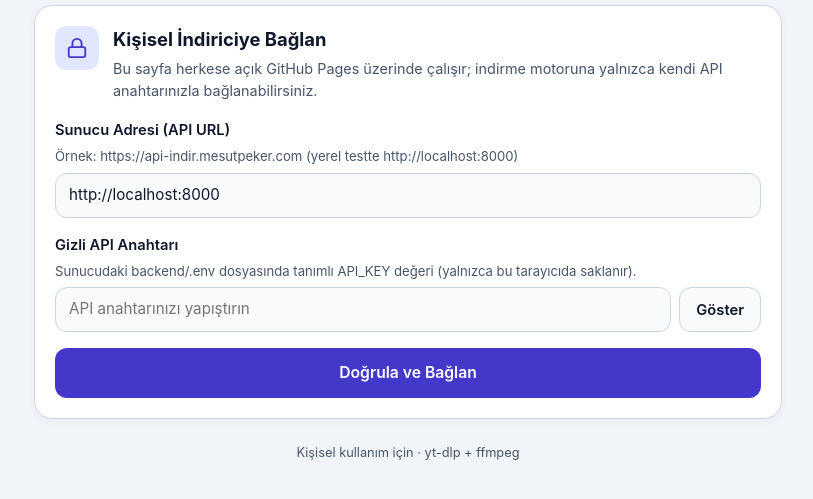
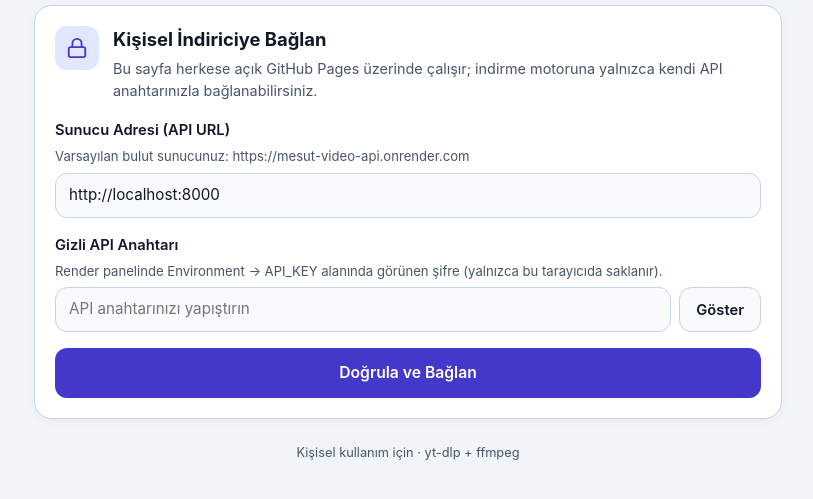
Before and after one commit to mesutpeker/indir, a plain HTML site: page frontend/index.html in a window 1280 px wide. Shown: the part 85-584 px from the top of the page, without its empty margins (232-1045 px from the left). Drawn offline with Linux system fonts and the light colour scheme.

Commit message:
Point frontend UI hints to Render cloud backend

```diff
--- a/frontend/index.html
+++ b/frontend/index.html
@@ -71,7 +71,7 @@
           <div class="field">
             <label for="auth-api-url">Sunucu Adresi (API URL)</label>
             <span id="auth-api-url-hint" class="hint">
-              Örnek: https://api-indir.mesutpeker.com (yerel testte http://localhost:8000)
+              Varsayılan bulut sunucunuz: https://mesut-video-api.onrender.com
             </span>
             <input
               id="auth-api-url"
@@ -80,7 +80,7 @@
               required
               pattern="https?://.+"
               autocomplete="url"
-              placeholder="https://api-indir.mesutpeker.com"
+              placeholder="https://mesut-video-api.onrender.com"
               aria-describedby="auth-api-url-hint"
               data-error="auth-api-url-error"
             >
@@ -92,7 +92,7 @@
           <div class="field">
             <label for="auth-api-key">Gizli API Anahtarı</label>
             <span id="auth-api-key-hint" class="hint">
-              Sunucudaki backend/.env dosyasında tanımlı API_KEY değeri (yalnızca bu tarayıcıda saklanır).
+              Render panelinde Environment → API_KEY alanında görünen şifre (yalnızca bu tarayıcıda saklanır).
             </span>
             <div class="input-row">
               <input
@@ -328,7 +328,7 @@
         <div class="field">
           <label for="settings-api-url">Sunucu Adresi (API URL)</label>
           <span id="settings-api-url-hint" class="hint">
-            Cloudflare Tunnel adresiniz veya yerel sunucu adresiniz.
+            Bulut sunucu adresiniz (varsayılan: https://mesut-video-api.onrender.com).
           </span>
           <input
             id="settings-api-url"
```
